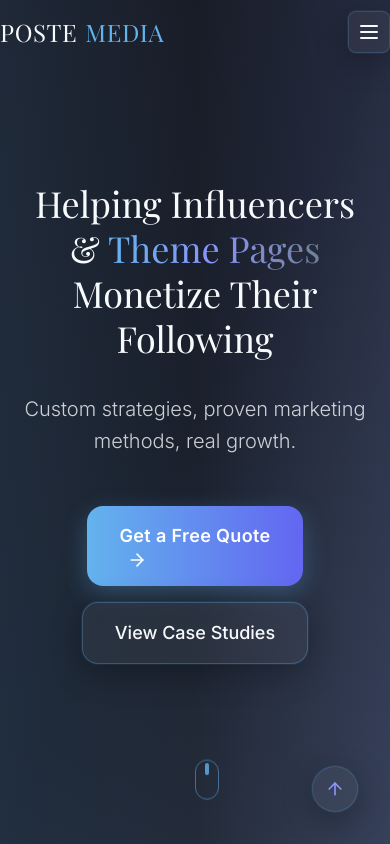
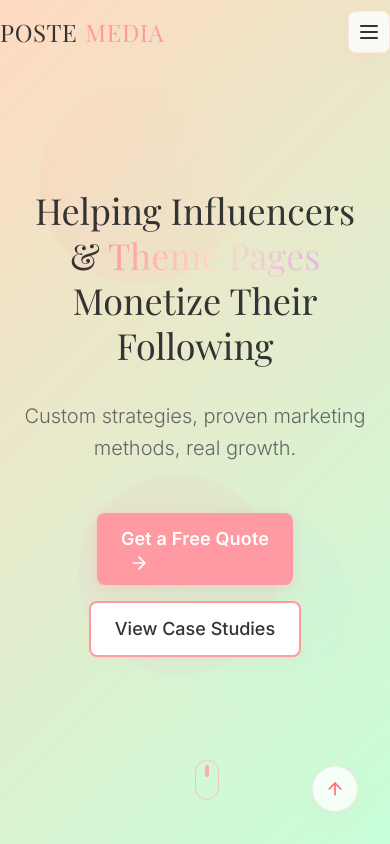
Before and after one commit to gigageek101/luxlife-hiring-website, a Next.js app: page / in a window 390 px wide. Shown: the top 844 px of the page. Built offline with nearby package versions, Linux system fonts and the light colour scheme; a web font is replaced by a local one.

Commit message:
🌸 Bright Pastel Luxury Redesign - Professional + Playful aesthetic with coral, peach, mint, lavender, aqua colors

```diff
--- a/app/globals.css
+++ b/app/globals.css
@@ -9,7 +9,7 @@
   }
 
   body {
-    @apply bg-gradient-to-br from-dark-900 via-satin-midnight to-satin-charcoal text-satin-pearl font-sans;
+    @apply bg-gradient-to-br from-background-primary via-background-secondary to-background-tertiary text-pastel-charcoal font-sans;
     font-feature-settings: "rlig" 1, "calt" 1;
     background-attachment: fixed;
     line-height: 1.7;
@@ -22,112 +22,117 @@
 
 @layer components {
   .gradient-text {
-    @apply bg-gradient-to-r from-satin-accent via-primary-400 to-satin-lightBlue bg-clip-text text-transparent font-display;
-    animation: fade-in 1.5s ease-out;
+    @apply bg-gradient-to-r from-pastel-coral via-pastel-peach to-pastel-lavender bg-clip-text text-transparent font-display;
+    animation: fade-in 1s ease-out;
   }
 
   .gradient-bg {
-    @apply bg-gradient-to-br from-dark-900 via-satin-midnight to-satin-charcoal;
+    @apply bg-gradient-to-br from-background-primary via-background-secondary to-background-tertiary;
+  }
+
+  .pastel-gradient-bg {
+    background: linear-gradient(135deg, #FFDAC1 0%, #C7FFD8 100%);
   }
 
   .glass-effect {
-    @apply bg-satin-pearl/5 backdrop-blur-xl border border-satin-accent/20 rounded-2xl;
-    box-shadow: 0 8px 32px rgba(0, 0, 0, 0.3), 0 0 0 1px rgba(99, 179, 237, 0.1);
+    @apply bg-white/80 backdrop-blur-sm border border-pastel-coral/20 rounded-xl;
+    box-shadow: 0 4px 20px rgba(255, 154, 162, 0.1);
   }
 
   .hover-glow {
-    @apply transition-all duration-700 ease-out rounded-2xl;
+    @apply transition-all duration-500 ease-out rounded-xl;
   }
 
   .hover-glow:hover {
-    box-shadow: 0 12px 48px rgba(99, 179, 237, 0.2);
-    transform: translateY(-6px) scale(1.02);
+    box-shadow: 0 8px 30px rgba(255, 154, 162, 0.2);
+    transform: translateY(-4px) scale(1.01);
   }
 
   .btn-primary {
-    @apply bg-gradient-to-r from-satin-accent to-primary-500 text-white font-semibold py-4 px-8 rounded-2xl transition-all duration-500 relative overflow-hidden;
-    box-shadow: 0 8px 25px rgba(99, 179, 237, 0.3);
-    letter-spacing: 0.02em;
+    @apply bg-pastel-coral text-white font-semibold py-3 px-6 rounded-lg transition-all duration-300 relative overflow-hidden;
+    box-shadow: 0 4px 15px rgba(255, 154, 162, 0.3);
+    letter-spacing: 0.01em;
   }
 
   .btn-primary:hover {
-    animation: button-hover 0.3s ease-out forwards;
-    box-shadow: 0 12px 35px rgba(99, 179, 237, 0.4);
-  }
-
-  .btn-primary::before {
-    content: '';
-    position: absolute;
-    top: 0;
-    left: -100%;
-    width: 100%;
-    height: 100%;
-    background: linear-gradient(90deg, transparent, rgba(255, 255, 255, 0.2), transparent);
-    transition: left 0.5s ease;
-  }
-
-  .btn-primary:hover::before {
-    left: 100%;
+    @apply bg-pastel-peach;
+    animation: soft-lift 0.3s ease-out forwards;
+    box-shadow: 0 6px 20px rgba(255, 218, 193, 0.4);
   }
 
   .btn-secondary {
-    @apply glass-effect hover:bg-satin-pearl/10 text-satin-pearl font-medium py-4 px-8 transition-all duration-500 border border-satin-accent/30 relative overflow-hidden;
+    @apply bg-white border-2 border-pastel-coral text-pastel-charcoal font-medium py-3 px-6 rounded-lg transition-all duration-300;
+    box-shadow: 0 2px 10px rgba(255, 154, 162, 0.1);
   }
 
   .btn-secondary:hover {
-    border-color: rgba(99, 179, 237, 0.6);
-    box-shadow: 0 8px 25px rgba(99, 179, 237, 0.2);
+    @apply bg-pastel-aqua text-white border-pastel-aqua;
     transform: translateY(-2px) scale(1.02);
+    box-shadow: 0 6px 20px rgba(162, 228, 245, 0.3);
   }
 
-  .btn-secondary::after {
-    content: '';
-    position: absolute;
-    bottom: 0;
-    left: 0;
-    width: 0;
-    height: 2px;
-    background: linear-gradient(90deg, transparent, rgba(99, 179, 237, 0.8), transparent);
-    transition: width 0.5s ease;
-    border-radius: 0 0 1rem 1rem;
+  .pastel-glow {
+    animation: pastel-glow 3s ease-in-out infinite;
   }
 
-  .btn-secondary:hover::after {
-    width: 100%;
+  .pastel-card {
+    @apply bg-white/90 backdrop-blur-sm border border-pastel-coral/20 rounded-2xl p-6 transition-all duration-500;
+    box-shadow: 0 4px 20px rgba(255, 154, 162, 0.1);
   }
 
-  .satin-glow {
-    animation: satin-glow 4s ease-in-out infinite;
+  .pastel-card:hover {
+    transform: translateY(-6px) scale(1.02);
+    box-shadow: 0 12px 40px rgba(255, 154, 162, 0.2);
   }
 
-  .satin-border {
-    position: relative;
-    border: 1px solid rgba(99, 179, 237, 0.2);
-    border-radius: 1rem;
+  .pastel-card-coral {
+    @apply pastel-card;
+    background: linear-gradient(135deg, rgba(255, 154, 162, 0.1) 0%, rgba(255, 255, 255, 0.9) 100%);
   }
 
-  .satin-border::before {
-    content: '';
-    position: absolute;
-    top: 0;
-    left: 0;
-    right: 0;
-    bottom: 0;
-    border-radius: inherit;
-    padding: 1px;
-    background: linear-gradient(135deg, rgba(99, 179, 237, 0.3), transparent, rgba(99, 179, 237, 0.1));
-    mask: linear-gradient(#fff 0 0) content-box, linear-gradient(#fff 0 0);
-    mask-composite: exclude;
+  .pastel-card-mint {
+    @apply pastel-card;
+    background: linear-gradient(135deg, rgba(199, 255, 216, 0.1) 0%, rgba(255, 255, 255, 0.9) 100%);
   }
 
-  .smooth-card {
-    @apply glass-effect satin-border hover-glow p-8 rounded-3xl;
-    transition: all 0.7s cubic-bezier(0.4, 0, 0.2, 1);
+  .pastel-card-lavender {
+    @apply pastel-card;
+    background: linear-gradient(135deg, rgba(224, 187, 228, 0.1) 0%, rgba(255, 255, 255, 0.9) 100%);
   }
 
-  .smooth-card:hover {
-    transform: translateY(-8px) scale(1.02);
-    box-shadow: 0 20px 60px rgba(99, 179, 237, 0.25);
+  .pastel-card-aqua {
+    @apply pastel-card;
+    background: linear-gradient(135deg, rgba(162, 228, 245, 0.1) 0%, rgba(255, 255, 255, 0.9) 100%);
+  }
+
+  .floating-shapes {
+    position: absolute;
+    width: 200px;
+    height: 200px;
+    border-radius: 50%;
+    opacity: 0.1;
+    animation: float 8s ease-in-out infinite;
+  }
+
+  .floating-shapes:nth-child(1) {
+    background: linear-gradient(45deg, #FF9AA2, #FFDAC1);
+    top: 10%;
+    left: 10%;
+    animation-delay: 0s;
+  }
+
+  .floating-shapes:nth-child(2) {
+    background: linear-gradient(45deg, #C7FFD8, #A2E4F5);
+    top: 60%;
+    right: 10%;
+    animation-delay: 2s;
+  }
+
+  .floating-shapes:nth-child(3) {
+    background: linear-gradient(45deg, #E0BBE4, #FF9AA2);
+    bottom: 20%;
+    left: 20%;
+    animation-delay: 4s;
   }
 
   .section-padding {
@@ -145,15 +150,15 @@
 }
 
 ::-webkit-scrollbar-track {
-  @apply bg-dark-800;
+  @apply bg-background-secondary;
 }
 
 ::-webkit-scrollbar-thumb {
-  @apply bg-primary-500 rounded-full;
+  @apply bg-pastel-coral rounded-full;
 }
 
 ::-webkit-scrollbar-thumb:hover {
-  @apply bg-primary-400;
+  @apply bg-pastel-peach;
 }
 
 /* Loading animation */
@@ -170,7 +175,7 @@
   width: 13px;
   height: 13px;
   border-radius: 50%;
-  background: #0ea5e9;
+  background: #FF9AA2;
   animation-timing-function: cubic-bezier(0, 1, 1, 0);
 }
 
--- a/app/page.tsx
+++ b/app/page.tsx
@@ -79,15 +79,15 @@
       {/* Hero Section */}
       <section className="relative min-h-screen flex items-center justify-center overflow-hidden">
         {/* Background */}
-        <div className="absolute inset-0 gradient-bg">
-          <div className="absolute inset-0 bg-gradient-to-r from-satin-accent/10 via-transparent to-primary-400/10"></div>
-          {/* Elegant floating orbs */}
-          <div className="absolute top-1/3 left-1/4 w-80 h-80 bg-satin-accent/10 rounded-full blur-3xl animate-float hidden lg:block"></div>
-          <div className="absolute bottom-1/3 right-1/4 w-96 h-96 bg-primary-400/8 rounded-full blur-3xl animate-float hidden lg:block" style={{ animationDelay: '3s' }}></div>
-          {/* Satin texture overlay */}
-          <div className="absolute inset-0 opacity-[0.03]" style={{
-            backgroundImage: `radial-gradient(circle at 2px 2px, rgba(99, 179, 237, 0.4) 1px, transparent 0)`,
-            backgroundSize: '60px 60px'
+        <div className="absolute inset-0 pastel-gradient-bg">
+          {/* Floating pastel shapes */}
+          <div className="floating-shapes"></div>
+          <div className="floating-shapes"></div>
+          <div className="floating-shapes"></div>
+          {/* Subtle texture overlay */}
+          <div className="absolute inset-0 opacity-[0.02]" style={{
+            backgroundImage: `radial-gradient(circle at 1px 1px, rgba(255, 154, 162, 0.3) 1px, transparent 0)`,
+            backgroundSize: '50px 50px'
           }}></div>
         </div>
 
@@ -106,8 +106,8 @@
             <motion.p
               initial={{ opacity: 0, y: 20 }}
               animate={{ opacity: 1, y: 0 }}
-              transition={{ duration: 0.8, delay: 0.4 }}
-              className="text-xl md:text-2xl text-satin-pearl/80 mb-12 max-w-3xl mx-auto leading-relaxed font-light"
+              transition={{ duration: 0.6, delay: 0.3 }}
+              className="text-xl md:text-2xl text-pastel-lightGray mb-12 max-w-3xl mx-auto leading-relaxed font-light"
             >
               Custom strategies, proven marketing methods, real growth.
             </motion.p>
@@ -130,14 +130,14 @@
 
         </div>
 
-        {/* Elegant Scroll Indicator */}
+        {/* Gentle Scroll Indicator */}
         <motion.div
-          animate={{ y: [0, 6, 0] }}
-          transition={{ duration: 2.5, repeat: Infinity, ease: 'easeInOut' }}
+          animate={{ y: [0, 4, 0] }}
+          transition={{ duration: 2, repeat: Infinity, ease: 'easeInOut' }}
           className="absolute bottom-12 left-1/2 transform -translate-x-1/2"
         >
-          <div className="w-6 h-10 border border-satin-accent/50 rounded-full flex justify-center satin-glow">
-            <div className="w-1 h-3 bg-satin-accent/80 rounded-full mt-2 animate-smooth-bounce"></div>
+          <div className="w-6 h-10 border border-pastel-coral/50 rounded-full flex justify-center pastel-glow">
+            <div className="w-1 h-3 bg-pastel-coral/80 rounded-full mt-2 animate-gentle-bounce"></div>
           </div>
         </motion.div>
       </section>
@@ -188,48 +188,56 @@
       </section>
 
       {/* Services Overview */}
-      <section className="section-padding bg-dark-800/30">
+      <section className="section-padding bg-white">
         <div className="container-custom">
           <motion.div
-            initial={{ opacity: 0, y: 30 }}
+            initial={{ opacity: 0, y: 20 }}
             whileInView={{ opacity: 1, y: 0 }}
-            transition={{ duration: 0.8 }}
+            transition={{ duration: 0.6 }}
             viewport={{ once: true }}
             className="text-center mb-16"
           >
-            <h2 className="text-3xl lg:text-4xl font-display font-bold mb-6">
+            <h2 className="text-3xl lg:text-4xl font-display font-bold mb-6 text-pastel-charcoal">
               Our <span className="gradient-text">Services</span>
             </h2>
-            <p className="text-xl text-white/70 max-w-2xl mx-auto">
+            <p className="text-xl text-pastel-lightGray max-w-2xl mx-auto">
               Comprehensive solutions designed to maximize your social media potential
             </p>
           </motion.div>
 
           <div className="grid grid-cols-1 md:grid-cols-2 gap-8">
-            {services.map((service, index) => (
+            {services.map((service, index) => {
+              const cardClasses = [
+                'pastel-card-coral',
+                'pastel-card-mint',
+                'pastel-card-lavender',
+                'pastel-card-aqua'
+              ];
+
+              return (
                 <motion.div
                   key={service.title}
-                initial={{ opacity: 0, y: 30 }}
+                  initial={{ opacity: 0, y: 20 }}
                   whileInView={{ opacity: 1, y: 0 }}
                   transition={{ duration: 0.5, delay: index * 0.1 }}
                   viewport={{ once: true }}
-                className="glass-effect p-8 rounded-2xl hover-glow group cursor-pointer"
+                  className={`${cardClasses[index % 4]} group cursor-pointer`}
                 >
                   <div className="flex items-center mb-6">
-                  <div className="p-3 bg-primary-500/20 rounded-lg mr-4 group-hover:bg-primary-500/30 transition-colors duration-300">
-                    <service.icon className="w-8 h-8 text-primary-400" />
+                    <div className="p-3 bg-pastel-coral/20 rounded-lg mr-4 group-hover:bg-pastel-coral/30 transition-colors duration-300">
+                      <service.icon className="w-8 h-8 text-pastel-charcoal" />
                     </div>
-                  <h3 className="text-2xl font-semibold">{service.title}</h3>
+                    <h3 className="text-2xl font-semibold text-pastel-charcoal">{service.title}</h3>
                   </div>
 
-                <p className="text-white/70 mb-6 leading-relaxed">
+                  <p className="text-pastel-lightGray mb-6 leading-relaxed">
                     {service.description}
                   </p>
 
                   <ul className="space-y-2 mb-6">
                     {service.features.map((feature) => (
-                    <li key={feature} className="flex items-center text-white/80">
-                      <CheckCircle className="w-4 h-4 text-primary-400 mr-2" />
+                      <li key={feature} className="flex items-center text-pastel-charcoal">
+                        <CheckCircle className="w-4 h-4 text-pastel-coral mr-2" />
                         {feature}
                       </li>
                     ))}
@@ -237,13 +245,14 @@
 
                   <Link
                     href="/services"
-                  className="inline-flex items-center text-primary-400 hover:text-primary-300 font-medium group-hover:translate-x-1 transition-transform duration-200"
+                    className="inline-flex items-center text-pastel-coral hover:text-pastel-peach font-medium group-hover:translate-x-1 transition-all duration-200"
                   >
                     Learn More
                     <ArrowRight className="ml-2 w-4 h-4" />
                   </Link>
                 </motion.div>
-            ))}
+              );
+            })}
           </div>
 
           <motion.div
--- a/components/Navbar.tsx
+++ b/components/Navbar.tsx
@@ -53,11 +53,11 @@
           <Link href="/" className="flex items-center space-x-2">
             <motion.div
               whileHover={{ scale: 1.02 }}
-              transition={{ duration: 0.4, ease: 'easeOut' }}
+              transition={{ duration: 0.3, ease: 'easeOut' }}
               className="text-2xl lg:text-3xl font-display font-light tracking-wide"
             >
-              <span className="text-satin-pearl">POSTE</span>
-              <span className="text-satin-accent ml-2">MEDIA</span>
+              <span className="text-pastel-charcoal">POSTE</span>
+              <span className="text-pastel-coral ml-2">MEDIA</span>
             </motion.div>
           </Link>
 
@@ -72,13 +72,13 @@
               >
                 <Link
                   href={item.href}
-                  className="flex items-center space-x-1 text-satin-pearl/70 hover:text-satin-accent transition-colors duration-400 font-light relative group"
+                  className="flex items-center space-x-1 text-pastel-charcoal/70 hover:text-pastel-coral transition-colors duration-300 font-light relative group"
                 >
                   <span>{item.name}</span>
                   {item.dropdown && (
                     <ChevronDown className="w-4 h-4 transition-transform duration-200" />
                   )}
-                  <span className="absolute bottom-0 left-0 w-0 h-px bg-satin-accent transition-all duration-400 group-hover:w-full"></span>
+                  <span className="absolute bottom-0 left-0 w-0 h-px bg-pastel-coral transition-all duration-300 group-hover:w-full"></span>
                 </Link>
 
                 {/* Dropdown Menu */}
--- a/tailwind.config.js
+++ b/tailwind.config.js
@@ -9,38 +9,33 @@
     extend: {
       colors: {
         primary: {
-          50: '#f0f4ff',
-          100: '#e0e9ff',
-          200: '#c7d6fe',
-          300: '#a5b8fc',
-          400: '#8b93f8',
-          500: '#6366f1',
-          600: '#4f46e5',
-          700: '#4338ca',
-          800: '#3730a3',
-          900: '#312e81',
+          50: '#fef7f7',
+          100: '#fef2f2',
+          200: '#fecaca',
+          300: '#fca5a5',
+          400: '#f87171',
+          500: '#ef4444',
+          600: '#dc2626',
+          700: '#b91c1c',
+          800: '#991b1b',
+          900: '#7f1d1d',
         },
-        satin: {
-          blue: '#4a5568',
-          lightBlue: '#718096',
-          darkBlue: '#2d3748',
-          accent: '#63b3ed',
-          silver: '#e2e8f0',
-          pearl: '#f7fafc',
-          midnight: '#1a202c',
-          charcoal: '#2d3748',
+        pastel: {
+          coral: '#FF9AA2',
+          peach: '#FFDAC1',
+          mint: '#C7FFD8',
+          lavender: '#E0BBE4',
+          aqua: '#A2E4F5',
+          white: '#FDFDFD',
+          ivory: '#FAF8F5',
+          lilac: '#F8F7FC',
+          charcoal: '#333333',
+          lightGray: '#666666',
         },
-        dark: {
-          50: '#f7fafc',
-          100: '#edf2f7',
-          200: '#e2e8f0',
-          300: '#cbd5e0',
-          400: '#a0aec0',
-          500: '#718096',
-          600: '#4a5568',
-          700: '#2d3748',
-          800: '#1a202c',
-          900: '#171923',
+        background: {
+          primary: '#FDFDFD',
+          secondary: '#FAF8F5',
+          tertiary: '#F8F7FC',
         }
       },
       fontFamily: {
@@ -49,15 +44,15 @@
         display: ['Playfair Display', 'Georgia', 'serif'],
       },
       animation: {
-        'fade-in': 'fadeIn 1s ease-out',
-        'slide-up': 'slideUp 0.8s ease-out',
-        'slide-down': 'slideDown 0.8s ease-out',
-        'scale-in': 'scaleIn 0.6s ease-out',
-        'float': 'float 6s ease-in-out infinite',
-        'satin-glow': 'satinGlow 4s ease-in-out infinite',
-        'smooth-bounce': 'smoothBounce 2s ease-in-out infinite',
-        'elegant-slide': 'elegantSlide 0.6s ease-out',
-        'button-hover': 'buttonHover 0.3s ease-out',
+        'fade-in': 'fadeIn 0.8s ease-out',
+        'fade-up': 'fadeUp 0.6s ease-out',
+        'slide-up': 'slideUp 0.6s ease-out',
+        'scale-in': 'scaleIn 0.5s ease-out',
+        'float': 'float 8s ease-in-out infinite',
+        'gentle-bounce': 'gentleBounce 2s ease-in-out infinite',
+        'pastel-glow': 'pastelGlow 3s ease-in-out infinite',
+        'soft-lift': 'softLift 0.3s ease-out',
+        'pastel-hover': 'pastelHover 0.3s ease-out',
       },
       keyframes: {
         fadeIn: {
@@ -80,25 +75,29 @@
           '0%, 100%': { transform: 'translateY(0px)' },
           '50%': { transform: 'translateY(-10px)' },
         },
-        satinGlow: {
+        fadeUp: {
+          '0%': { opacity: '0', transform: 'translateY(20px)' },
+          '100%': { opacity: '1', transform: 'translateY(0px)' },
+        },
+        gentleBounce: {
+          '0%, 100%': { transform: 'translateY(0px)' },
+          '50%': { transform: 'translateY(-4px)' },
+        },
+        pastelGlow: {
           '0%, 100%': {
-            boxShadow: '0 8px 32px rgba(99, 179, 237, 0.1), 0 0 0 1px rgba(99, 179, 237, 0.05)',
+            boxShadow: '0 4px 20px rgba(255, 154, 162, 0.15)',
           },
           '50%': {
-            boxShadow: '0 12px 40px rgba(99, 179, 237, 0.2), 0 0 0 1px rgba(99, 179, 237, 0.1)',
+            boxShadow: '0 8px 30px rgba(255, 154, 162, 0.25)',
           },
         },
-        smoothBounce: {
-          '0%, 100%': { transform: 'translateY(0px)' },
-          '50%': { transform: 'translateY(-6px)' },
+        softLift: {
+          '0%': { transform: 'translateY(0px)', boxShadow: '0 2px 10px rgba(0, 0, 0, 0.1)' },
+          '100%': { transform: 'translateY(-4px)', boxShadow: '0 8px 25px rgba(255, 154, 162, 0.2)' },
         },
-        elegantSlide: {
-          '0%': { transform: 'translateX(-20px)', opacity: '0' },
-          '100%': { transform: 'translateX(0px)', opacity: '1' },
-        },
-        buttonHover: {
-          '0%': { transform: 'translateY(0px) scale(1)', boxShadow: '0 4px 12px rgba(99, 179, 237, 0.2)' },
-          '100%': { transform: 'translateY(-2px) scale(1.02)', boxShadow: '0 8px 25px rgba(99, 179, 237, 0.4)' },
+        pastelHover: {
+          '0%': { transform: 'scale(1)', backgroundColor: '#FF9AA2' },
+          '100%': { transform: 'scale(1.02)', backgroundColor: '#FFDAC1' },
         },
       },
     },
```
Lines whose indentation alone changed are shown as unchanged.
